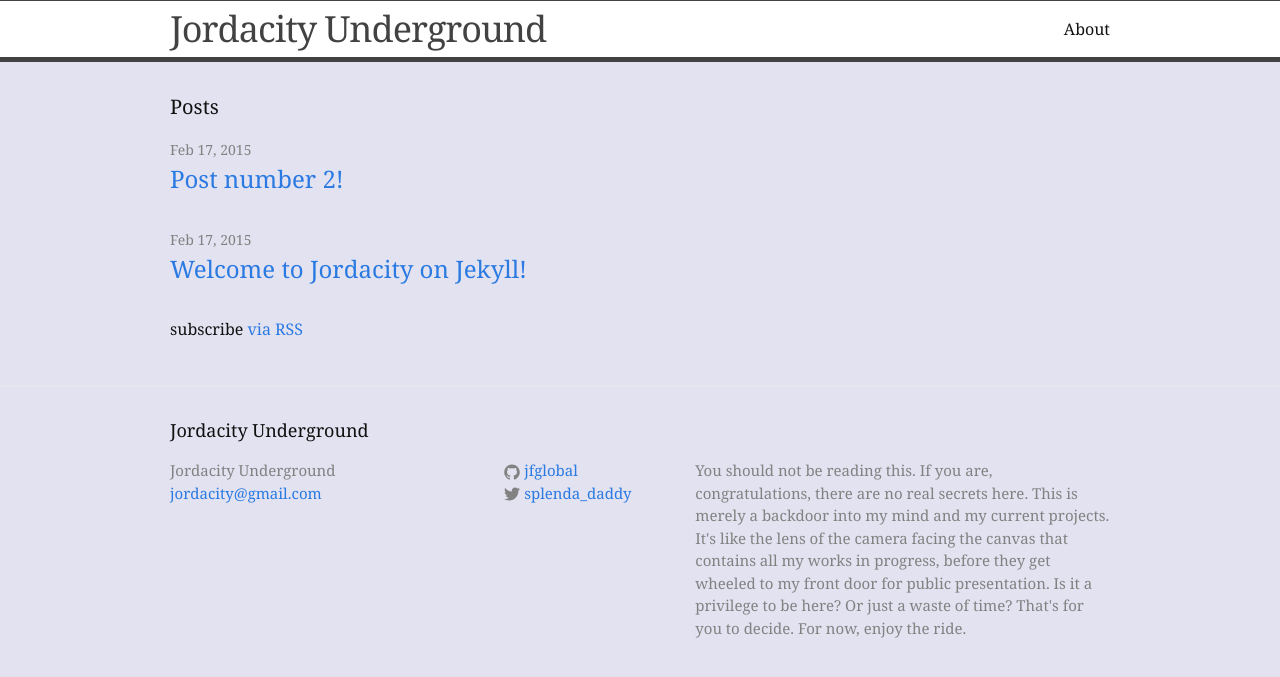
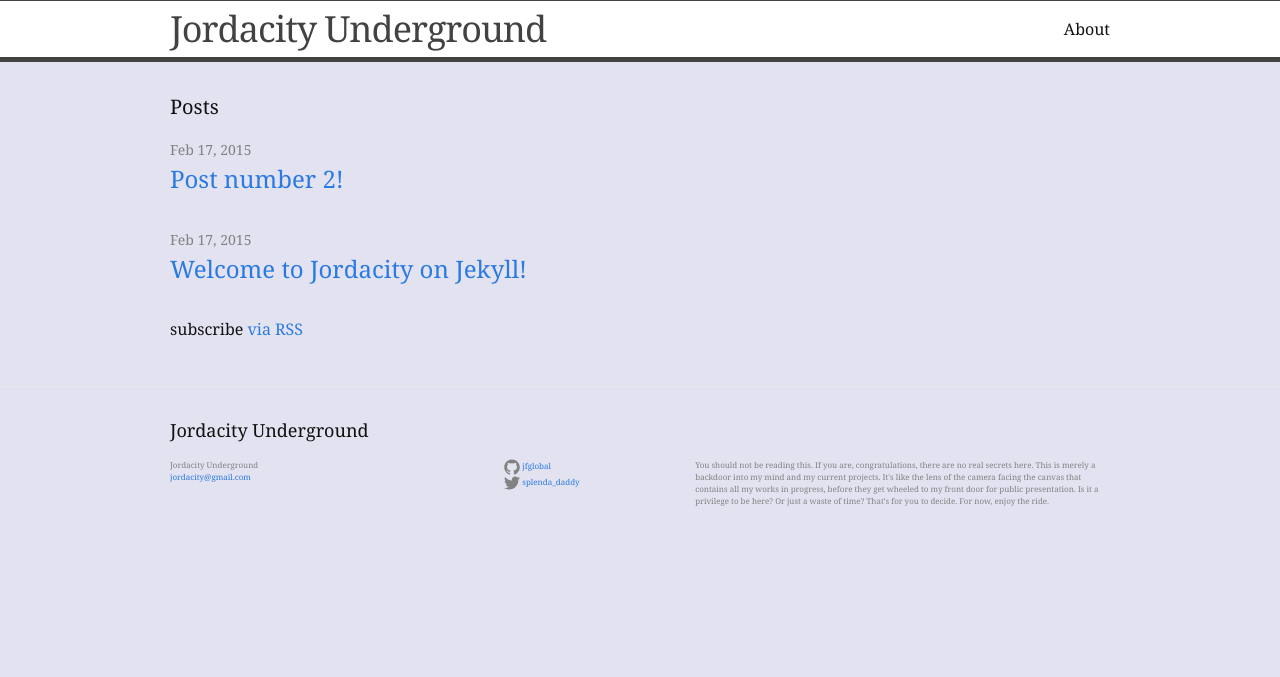
Before and after one commit to JFGlobal/jfglobal.github.io, a Jekyll site: the page built from index.html, in a window 1280 px wide. Shown: the top 677 px of the page. Built offline with Jekyll 4.4.1, drawn with Linux system fonts in a browser that asks for light colours.

Commit message:
footer font sizes

```diff
--- a/_sass/_layout.scss
+++ b/_sass/_layout.scss
@@ -109,7 +109,7 @@
 }
 
 .footer-col-wrapper {
-    font-size: 15px;
+    font-size: 8px;
     color: $grey-color;
     margin-left: -$spacing-unit / 2;
     @extend %clearfix;
```
